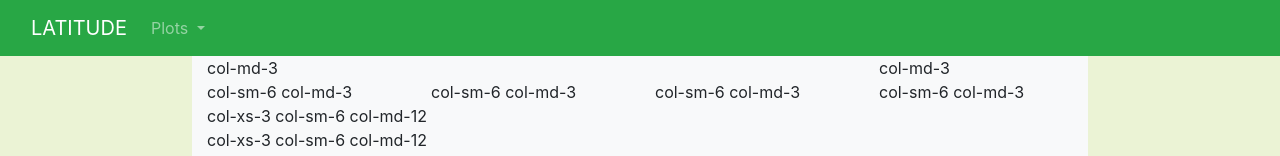
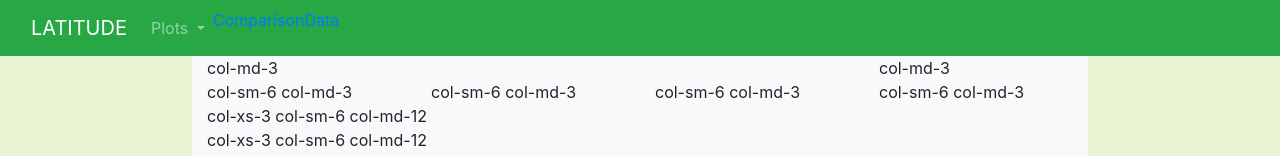
Before and after one commit to nadiarichards/web-design-challenge, a plain HTML site: page index.html in a window 1280 px wide. Shown: the top 156 px of the page. Drawn offline with nearby package versions, Linux system fonts and the light colour scheme.

Commit message:
navbar work

```diff
--- a/index.html
+++ b/index.html
@@ -30,6 +30,10 @@
               <li><a class="dropdown-item" href="#">vs. Wind Speed</a></li>
             </ul>
           </li>
+        <ul class="nav navbar-nav">
+          <li class="active"><a href="#">Comparison</a></li>
+          <li><a href="#">Data</a></li>
+        </ul>
         </ul>
       </div>
     </div>
```
